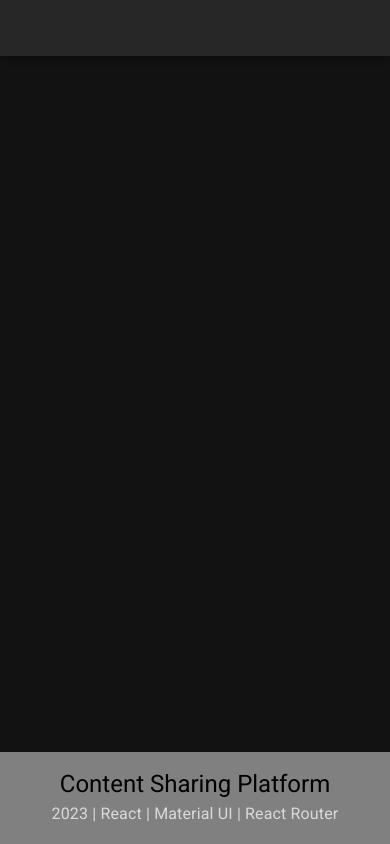
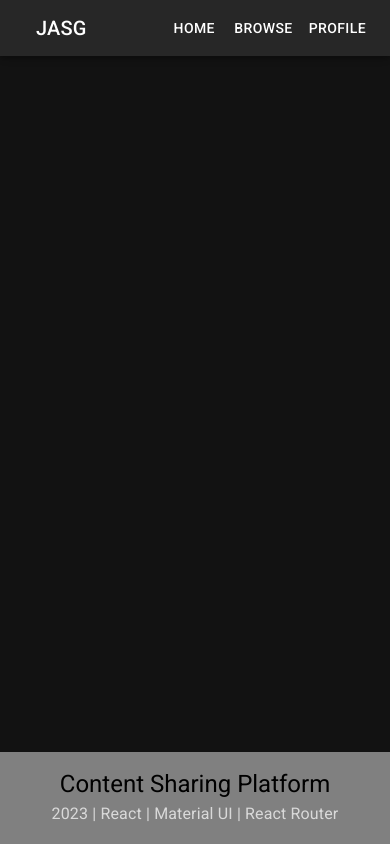
Before and after one commit to KINGTUT10101/ContentSharingPlatform, a React (Create React App) app in the folder client/: page /profile in a window 390 px wide. Built offline with nearby package versions, Linux system fonts and the light colour scheme.

Commit message:
Fix header disappearing on small screens

```diff
--- a/client/src/components/Header.js
+++ b/client/src/components/Header.js
@@ -76,11 +76,11 @@ export default function Header(props: Props) {
           <Typography
             variant="h6"
             component="div"
-            sx={{ flexGrow: 1, display: { xs: 'none', sm: 'block' } }}
+            sx={{ flexGrow: 1, display: {sm: 'block' } }}
           >
             {siteName}
           </Typography>
-          <Box sx={{ display: { xs: 'none', sm: 'block' } }}>
+          <Box sx={{ display: { sm: 'block' } }}>
             {navItems.map((item) => (
               <Link to={item.path}>
                 <Button key={item.name} sx={{ color: '#fff' }}>
@@ -101,7 +101,7 @@ export default function Header(props: Props) {
             keepMounted: true, // Better open performance on mobile.
           }}
           sx={{
-            display: { xs: 'block', sm: 'none' },
+            display: { sm: 'none' },
             '& .MuiDrawer-paper': { boxSizing: 'border-box', width: drawerWidth },
           }}
         >
```
